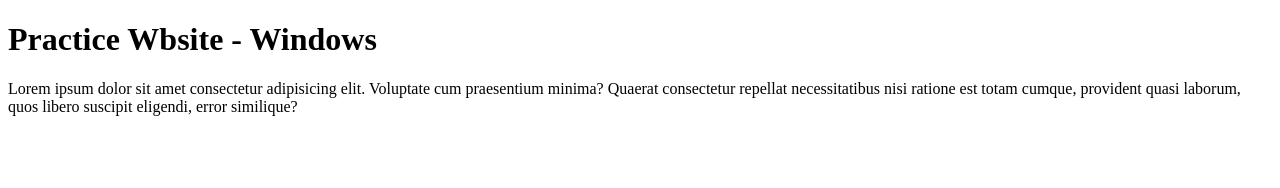
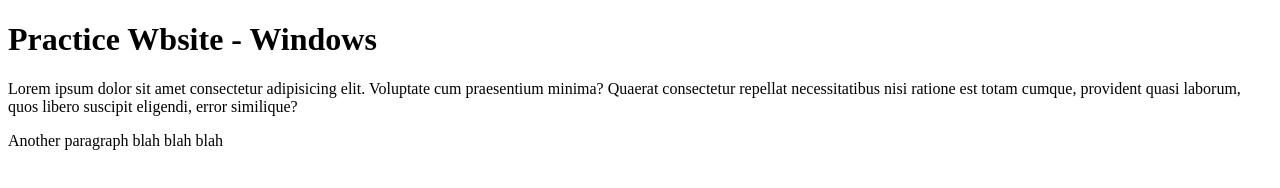
Before and after one commit to ANDR3A-A/practicesitebasic, a plain HTML site: page index.html in a window 1280 px wide. Drawn offline with Linux system fonts and the light colour scheme.

Commit message:
added new paragraph

```diff
--- a/index.html
+++ b/index.html
@@ -10,5 +10,7 @@
 
     <p>Lorem ipsum dolor sit amet consectetur adipisicing elit. Voluptate cum praesentium minima? Quaerat consectetur repellat necessitatibus nisi ratione est totam cumque, provident quasi laborum, quos libero suscipit eligendi, error similique?</p>
 
+    <p>Another paragraph blah blah blah</p>
+
 </body>
 </html>
```
